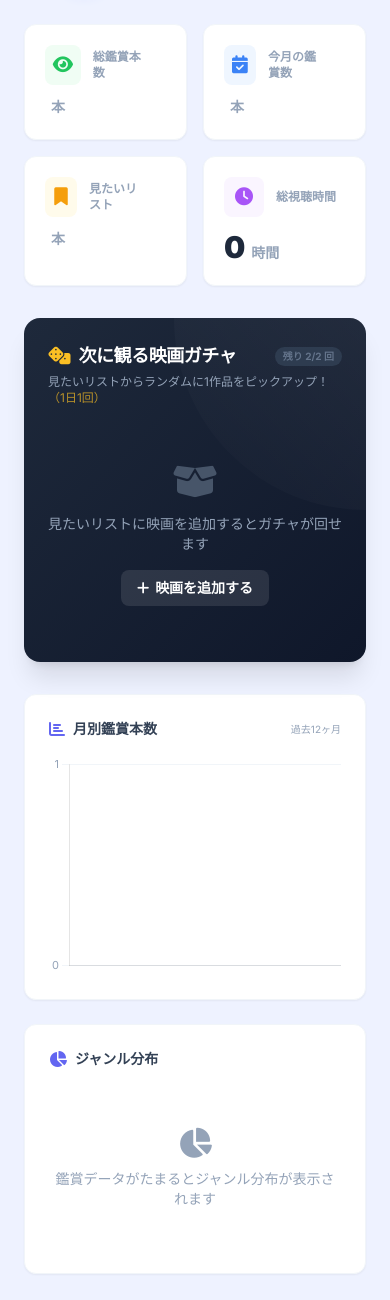
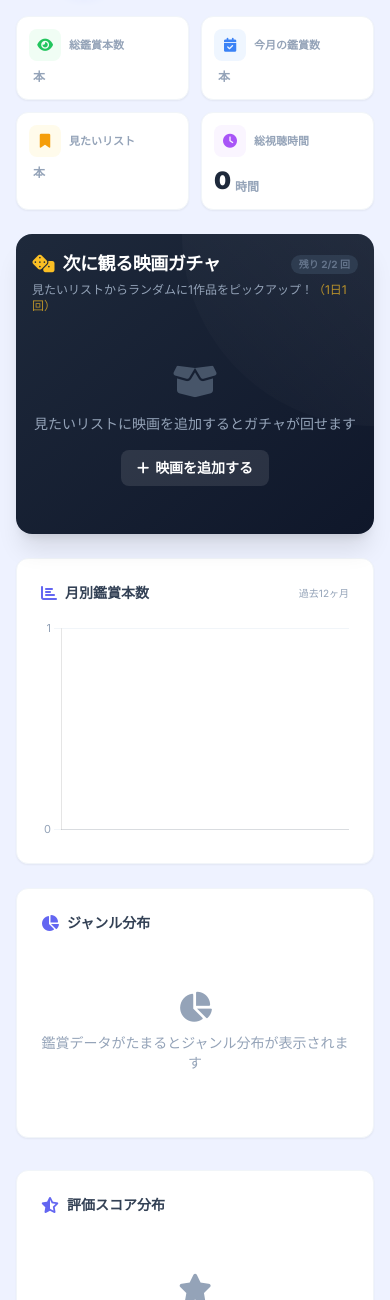
Before and after one commit to takahashi9336/haitaka, a PHP site: page /apps/Movie/Views/movie_dashboard.php in a window 390 px wide. Shown: the part 64-1364 px from the top of the page. Run offline with PHP 8.4, Linux system fonts and the light colour scheme; the template is opened without the code that fills it, so the values that code supplies are empty; some libraries are stand-ins or nearby versions.

Commit message:
もろもろの改善対応

```diff
--- a/private/apps/Movie/Views/movie_dashboard.php
+++ b/private/apps/Movie/Views/movie_dashboard.php
@@ -99,66 +99,66 @@ $totalMins = $totalRuntime % 60;
             </div>
         </header>
 
-        <div class="flex-1 overflow-y-auto p-6 md:p-10">
+        <div class="flex-1 overflow-y-auto p-4 md:p-6 lg:p-10">
             <div class="max-w-6xl mx-auto">
 
                 <!-- ① スタッツカード -->
-                <div class="grid grid-cols-2 lg:grid-cols-4 gap-4 mb-8">
-                    <a href="/movie/list.php?tab=watched" class="stat-card bg-white rounded-xl border border-slate-100 shadow-sm p-5 hover:shadow-md hover:border-green-200 transition-all group block">
-                        <div class="flex items-center gap-3 mb-3">
-                            <div class="w-10 h-10 rounded-lg flex items-center justify-center bg-green-50 text-green-500">
-                                <i class="fa-solid fa-eye text-lg"></i>
+                <div class="grid grid-cols-2 lg:grid-cols-4 gap-3 md:gap-4 mb-6 md:mb-8">
+                    <a href="/movie/list.php?tab=watched" class="stat-card bg-white rounded-xl border border-slate-100 shadow-sm p-3 md:p-5 hover:shadow-md hover:border-green-200 transition-all group block">
+                        <div class="flex items-center gap-2 md:gap-3 mb-2 md:mb-3">
+                            <div class="w-8 h-8 md:w-10 md:h-10 rounded-lg flex items-center justify-center bg-green-50 text-green-500">
+                                <i class="fa-solid fa-eye text-sm md:text-lg"></i>
                             </div>
-                            <span class="text-xs font-bold text-slate-400">総鑑賞本数</span>
+                            <span class="text-[11px] md:text-xs font-bold text-slate-400">総鑑賞本数</span>
                             <i class="fa-solid fa-chevron-right text-slate-300 ml-auto text-xs opacity-0 group-hover:opacity-100 transition-opacity"></i>
                         </div>
-                        <div class="flex items-end gap-1.5">
-                            <span class="text-3xl font-black text-slate-800"><?= $watchedCount ?></span>
-                            <span class="text-sm font-bold text-slate-400 mb-0.5">本</span>
+                        <div class="flex items-end gap-1">
+                            <span class="text-2xl md:text-3xl font-black text-slate-800"><?= $watchedCount ?></span>
+                            <span class="text-xs md:text-sm font-bold text-slate-400 mb-0.5">本</span>
                         </div>
                     </a>
 
-                    <a href="/movie/list.php?tab=watched&filter=this_month" class="stat-card bg-white rounded-xl border border-slate-100 shadow-sm p-5 hover:shadow-md hover:border-blue-200 transition-all group block">
-                        <div class="flex items-center gap-3 mb-3">
-                            <div class="w-10 h-10 rounded-lg flex items-center justify-center bg-blue-50 text-blue-500">
-                                <i class="fa-solid fa-calendar-check text-lg"></i>
+                    <a href="/movie/list.php?tab=watched&filter=this_month" class="stat-card bg-white rounded-xl border border-slate-100 shadow-sm p-3 md:p-5 hover:shadow-md hover:border-blue-200 transition-all group block">
+                        <div class="flex items-center gap-2 md:gap-3 mb-2 md:mb-3">
+                            <div class="w-8 h-8 md:w-10 md:h-10 rounded-lg flex items-center justify-center bg-blue-50 text-blue-500">
+                                <i class="fa-solid fa-calendar-check text-sm md:text-lg"></i>
                             </div>
-                            <span class="text-xs font-bold text-slate-400">今月の鑑賞数</span>
+                            <span class="text-[11px] md:text-xs font-bold text-slate-400">今月の鑑賞数</span>
                             <i class="fa-solid fa-chevron-right text-slate-300 ml-auto text-xs opacity-0 group-hover:opacity-100 transition-opacity"></i>
                         </div>
-                        <div class="flex items-end gap-1.5">
-                            <span class="text-3xl font-black text-slate-800"><?= $thisMonthCount ?></span>
-                            <span class="text-sm font-bold text-slate-400 mb-0.5">本</span>
+                        <div class="flex items-end gap-1">
+                            <span class="text-2xl md:text-3xl font-black text-slate-800"><?= $thisMonthCount ?></span>
+                            <span class="text-xs md:text-sm font-bold text-slate-400 mb-0.5">本</span>
                         </div>
                     </a>
 
-                    <a href="/movie/list.php?tab=watchlist" class="stat-card bg-white rounded-xl border border-slate-100 shadow-sm p-5 hover:shadow-md hover:border-amber-200 transition-all group block">
-                        <div class="flex items-center gap-3 mb-3">
-                            <div class="w-10 h-10 rounded-lg flex items-center justify-center bg-amber-50 text-amber-500">
-                                <i class="fa-solid fa-bookmark text-lg"></i>
+                    <a href="/movie/list.php?tab=watchlist" class="stat-card bg-white rounded-xl border border-slate-100 shadow-sm p-3 md:p-5 hover:shadow-md hover:border-amber-200 transition-all group block">
+                        <div class="flex items-center gap-2 md:gap-3 mb-2 md:mb-3">
+                            <div class="w-8 h-8 md:w-10 md:h-10 rounded-lg flex items-center justify-center bg-amber-50 text-amber-500">
+                                <i class="fa-solid fa-bookmark text-sm md:text-lg"></i>
                             </div>
-                            <span class="text-xs font-bold text-slate-400">見たいリスト</span>
+                            <span class="text-[11px] md:text-xs font-bold text-slate-400">見たいリスト</span>
                             <i class="fa-solid fa-chevron-right text-slate-300 ml-auto text-xs opacity-0 group-hover:opacity-100 transition-opacity"></i>
                         </div>
-                        <div class="flex items-end gap-1.5">
-                            <span class="text-3xl font-black text-slate-800"><?= $watchlistCount ?></span>
-                            <span class="text-sm font-bold text-slate-400 mb-0.5">本</span>
+                        <div class="flex items-end gap-1">
+                            <span class="text-2xl md:text-3xl font-black text-slate-800"><?= $watchlistCount ?></span>
+                            <span class="text-xs md:text-sm font-bold text-slate-400 mb-0.5">本</span>
                         </div>
                     </a>
 
-                    <div class="stat-card bg-white rounded-xl border border-slate-100 shadow-sm p-5">
-                        <div class="flex items-center gap-3 mb-3">
-                            <div class="w-10 h-10 rounded-lg flex items-center justify-center bg-purple-50 text-purple-500">
-                                <i class="fa-solid fa-clock text-lg"></i>
+                    <div class="stat-card bg-white rounded-xl border border-slate-100 shadow-sm p-3 md:p-5">
+                        <div class="flex items-center gap-2 md:gap-3 mb-2 md:mb-3">
+                            <div class="w-8 h-8 md:w-10 md:h-10 rounded-lg flex items-center justify-center bg-purple-50 text-purple-500">
+                                <i class="fa-solid fa-clock text-sm md:text-lg"></i>
                             </div>
-                            <span class="text-xs font-bold text-slate-400">総視聴時間</span>
+                            <span class="text-[11px] md:text-xs font-bold text-slate-400">総視聴時間</span>
                         </div>
-                        <div class="flex items-end gap-1.5">
-                            <span class="text-3xl font-black text-slate-800"><?= $totalHours ?></span>
-                            <span class="text-sm font-bold text-slate-400 mb-0.5">時間</span>
+                        <div class="flex items-end gap-1">
+                            <span class="text-2xl md:text-3xl font-black text-slate-800"><?= $totalHours ?></span>
+                            <span class="text-xs md:text-sm font-bold text-slate-400 mb-0.5">時間</span>
                             <?php if ($totalMins > 0): ?>
-                            <span class="text-lg font-black text-slate-500"><?= $totalMins ?></span>
-                            <span class="text-xs font-bold text-slate-400 mb-0.5">分</span>
+                            <span class="text-base md:text-lg font-black text-slate-500"><?= $totalMins ?></span>
+                            <span class="text-[10px] md:text-xs font-bold text-slate-400 mb-0.5">分</span>
                             <?php endif; ?>
                         </div>
                     </div>
@@ -166,10 +166,10 @@ $totalMins = $totalRuntime % 60;
 
                 <!-- TMDB検索ボックス -->
                 <?php if ($tmdbConfigured): ?>
-                <div class="bg-white rounded-xl border border-slate-100 shadow-sm p-5 mb-8">
-                    <div class="flex items-center gap-2 mb-3">
-                        <div class="w-8 h-8 rounded-lg flex items-center justify-center bg-indigo-50 text-indigo-500">
-                            <i class="fa-solid fa-magnifying-glass text-sm"></i>
+                <div class="bg-white rounded-xl border border-slate-100 shadow-sm p-4 md:p-5 mb-6 md:mb-8">
+                    <div class="flex items-center gap-2 mb-2 md:mb-3">
+                        <div class="w-7 h-7 md:w-8 md:h-8 rounded-lg flex items-center justify-center bg-indigo-50 text-indigo-500">
+                            <i class="fa-solid fa-magnifying-glass text-xs md:text-sm"></i>
                         </div>
                         <h2 class="text-sm font-bold text-slate-500">映画を探す</h2>
                     </div>
@@ -193,8 +193,8 @@ $totalMins = $totalRuntime % 60;
                 <?php endif; ?>
 
                 <!-- ② ガチャ -->
-                <div class="mb-8">
-                    <div class="bg-gradient-to-br from-slate-800 to-slate-900 rounded-2xl p-6 md:p-8 shadow-xl relative overflow-hidden">
+                <div class="mb-6 md:mb-8">
+                    <div class="bg-gradient-to-br from-slate-800 to-slate-900 rounded-2xl p-4 md:p-6 lg:p-8 shadow-xl relative overflow-hidden">
                         <div class="absolute top-0 right-0 w-48 h-48 bg-gradient-to-bl from-white/5 to-transparent rounded-bl-full"></div>
                         <div class="relative z-10">
                             <div class="flex items-center gap-2 mb-1">
@@ -202,14 +202,14 @@ $totalMins = $totalRuntime % 60;
                                 <h2 class="text-white font-black text-lg tracking-tight">次に観る映画ガチャ</h2>
                                 <span id="gachaLimit" class="ml-auto text-[10px] font-bold text-slate-500 bg-slate-700/80 px-2 py-0.5 rounded-full"></span>
                             </div>
-                            <p class="text-slate-400 text-xs mb-6">見たいリストからランダムに1作品をピックアップ！<span class="text-amber-400/70">（1日1回）</span></p>
+                            <p class="text-slate-400 text-xs mb-4 md:mb-6">見たいリストからランダムに1作品をピックアップ！<span class="text-amber-400/70">（1日1回）</span></p>
 
                             <?php if ($watchlistCount > 0): ?>
                             <!-- 未ガチャ状態 -->
                             <div id="gachaIdle" class="flex flex-col items-center py-4">
-                                <button onclick="Gacha.spin()" class="gacha-idle gacha-box-shine relative w-40 h-40 bg-gradient-to-br from-amber-400 to-amber-600 rounded-2xl flex flex-col items-center justify-center shadow-2xl cursor-pointer hover:scale-105 transition-transform overflow-hidden mb-5">
-                                    <i class="fa-solid fa-dice text-5xl text-white/90 mb-2 drop-shadow"></i>
-                                    <span class="text-white font-black text-sm tracking-wide drop-shadow">タップでガチャ</span>
+                                <button onclick="Gacha.spin()" class="gacha-idle gacha-box-shine relative w-32 h-32 md:w-40 md:h-40 bg-gradient-to-br from-amber-400 to-amber-600 rounded-2xl flex flex-col items-center justify-center shadow-2xl cursor-pointer hover:scale-105 transition-transform overflow-hidden mb-4 md:mb-5">
+                                    <i class="fa-solid fa-dice text-4xl md:text-5xl text-white/90 mb-1.5 md:mb-2 drop-shadow"></i>
+                                    <span class="text-white font-black text-xs md:text-sm tracking-wide drop-shadow">タップでガチャ</span>
                                 </button>
                                 <p class="text-slate-500 text-xs">見たいリスト <span class="text-amber-400 font-bold"><?= $watchlistCount ?></span> 本の中から運命の1本を...</p>
                             </div>
--- a/www/hinata/batch/tiktok_client_import.php
+++ b/www/hinata/batch/tiktok_client_import.php
@@ -18,7 +18,7 @@
  *       "https://www.tiktok.com/@hinatazakanews/video/123...",
  *       "https://www.tiktok.com/@hinatazakanews/video/456..."
  *     ],
- *     "category": "Special"  // 任意、省略時は Special
+ *     "category": "Special"  // 任意、省略時は未設定(null)
  *   }
  *
  * CLI:
@@ -426,7 +426,7 @@ if ($isCli) {
         fwrite(STDERR, "Usage: php tiktok_client_import.php urls.txt [category]\n");
         exit(1);
     }
-    $category = $argv[2] ?? 'Special';
+    $category = $argv[2] ?? null;
     $lines = file($file, FILE_IGNORE_NEW_LINES | FILE_SKIP_EMPTY_LINES) ?: [];
     $stats = import_tiktok_urls($lines, $category);
     echo date('Y-m-d H:i:s') . " TikTok client import completed.\n";
--- a/www/login.php
+++ b/www/login.php
@@ -55,6 +55,7 @@ $isTimeout = isset($_GET['msg']) && $_GET['msg'] === 'timeout';
                     <div>
                         <label for="login-id_name" class="block text-[10px] font-black text-slate-400 tracking-wider mb-1">ユーザーID</label>
                         <input id="login-id_name" type="text" name="id_name" required autocomplete="off"
+                            value="<?= htmlspecialchars($_POST['id_name'] ?? '') ?>"
                             class="w-full border border-slate-200 rounded-xl h-12 px-4 text-sm bg-slate-50 focus:bg-white focus:ring-2 focus:ring-indigo-100 focus:border-indigo-200 outline-none transition-all"
                             placeholder="半角英数字">
                     </div>
```
Also changed, not shown: private/apps/Hinata/Views/partials/member_modal.php (+7 -7 lines), private/apps/Hinata/Views/portal.php (+24 -6 lines), private/apps/Hinata/Views/song_detail.php (+28 -6 lines), private/apps/Movie/Views/movie_list.php (+28 -18 lines), 1 other file.
